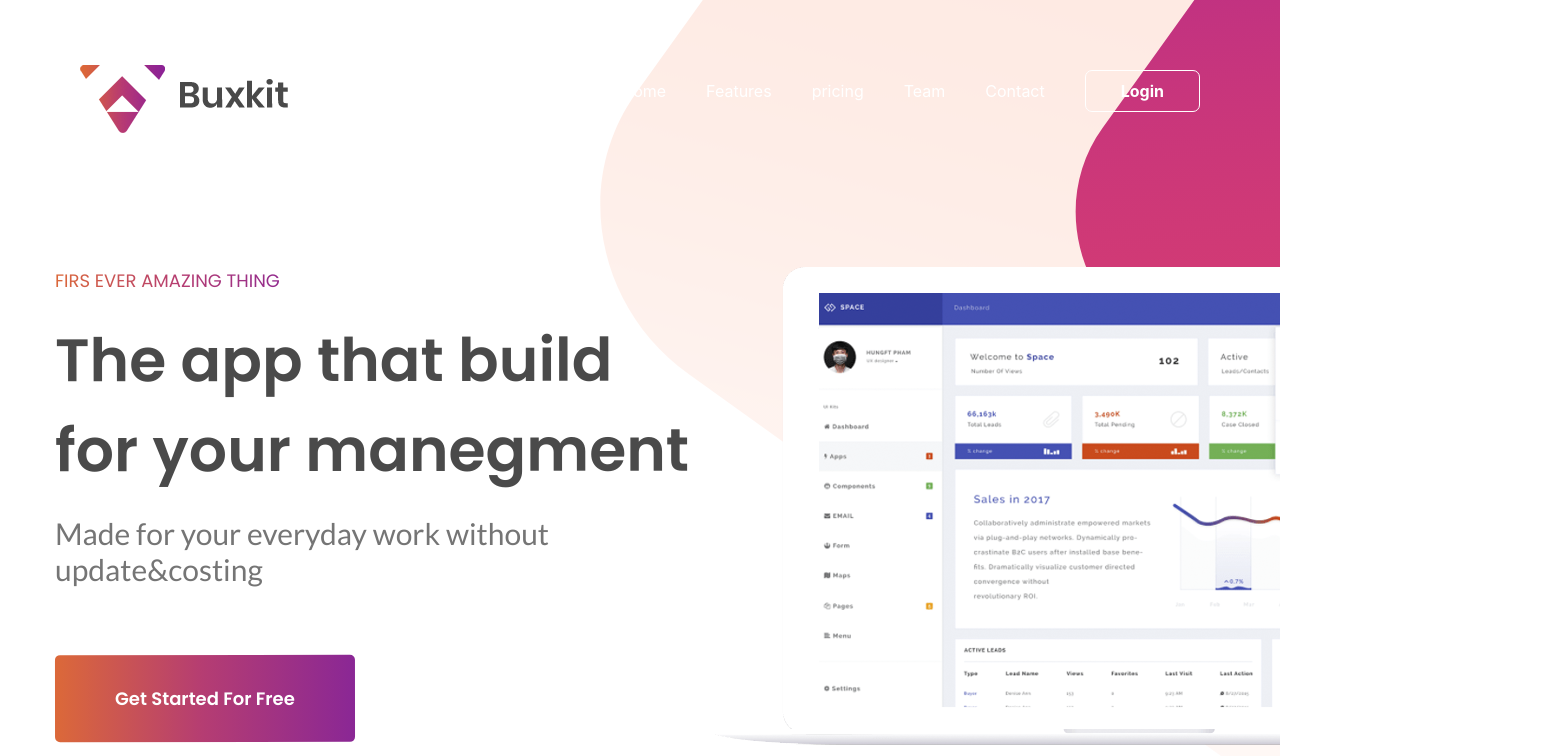
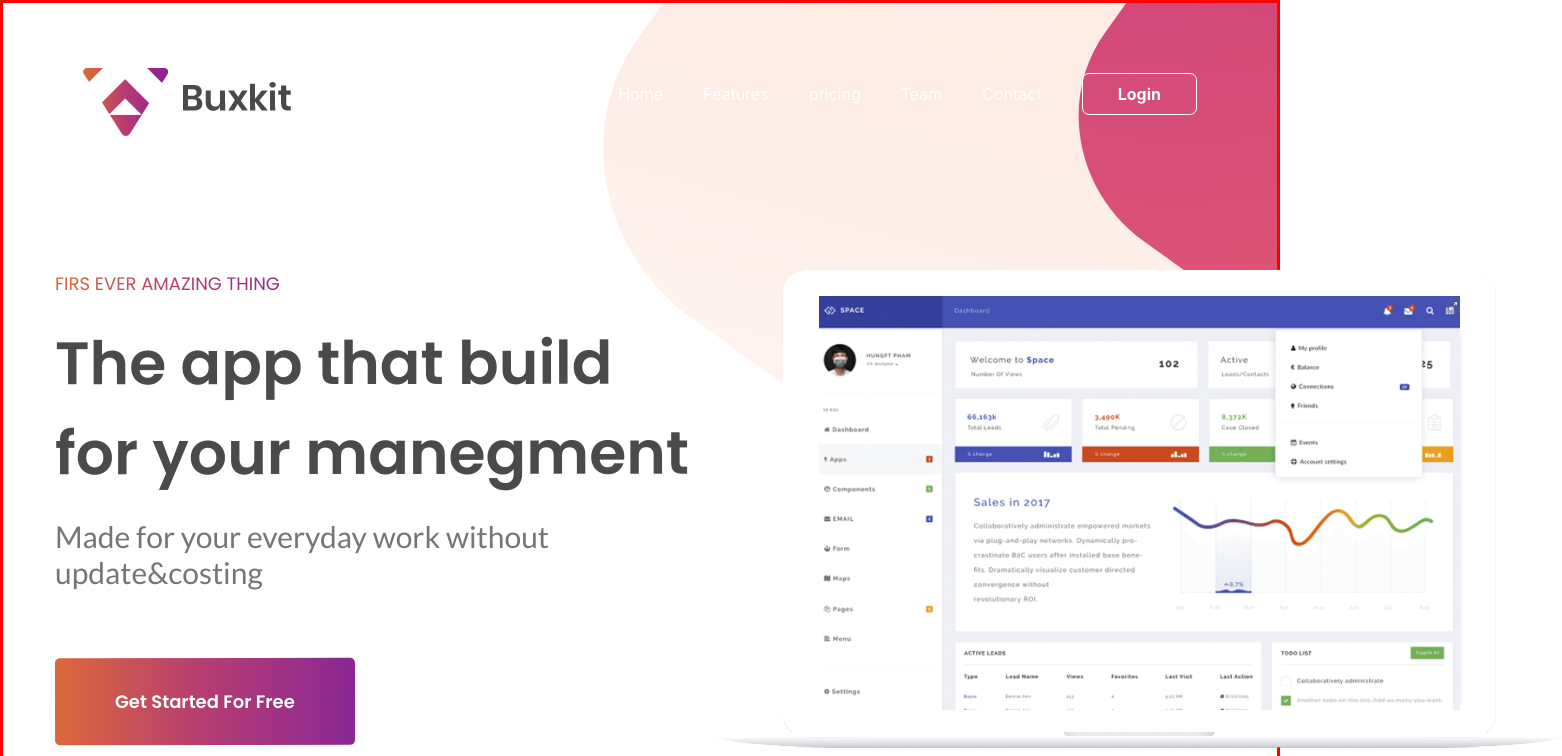
Before and after one commit to KeyToTech/StandupBotLanding, a React (Create React App) app: page / in a window 1280 px wide. Shown: the top 756 px of the page, 1562 px wide, since content can reach past the window. Built offline with nearby package versions, Linux system fonts and the light colour scheme.

Commit message:
1) did class background_header position absolute so that he can go beyond the header. 2) to create new section the feature.

```diff
--- a/src/App.css
+++ b/src/App.css
@@ -1,6 +1,5 @@
 .App {
   height: 1000px;
-
 }
 
 .App-header {
--- a/src/header/header.css
+++ b/src/header/header.css
@@ -4,23 +4,31 @@
 @import url('https://fonts.googleapis.com/css?family=Lato');
 
 .menu-bar {
+    border: red solid;
+    height: 870px;
+    position: relative;
+}
+
+.background-header {
     overflow: hidden;
-    height: 1064px;
-    position: relative;
+    position: absolute;
+    top: -65px;
+    left: 0;
+    height: 1200px;
+    width: 100%;
+    z-index: -10;
 }
 
 .bg-first {
     position: absolute;
     left: 1075px;
-    bottom: 100px;
-    z-index: -1;
+    bottom: 270px;
 }
 
 .bg-second {
     position: absolute;
     left: 600px;
-    bottom: -150px;
-    z-index: -10;
+    bottom: -20px;
 }
 
 .container {
```
Also changed, not shown: src/feature/Feature.js (added), src/feature/feature.css (added).
